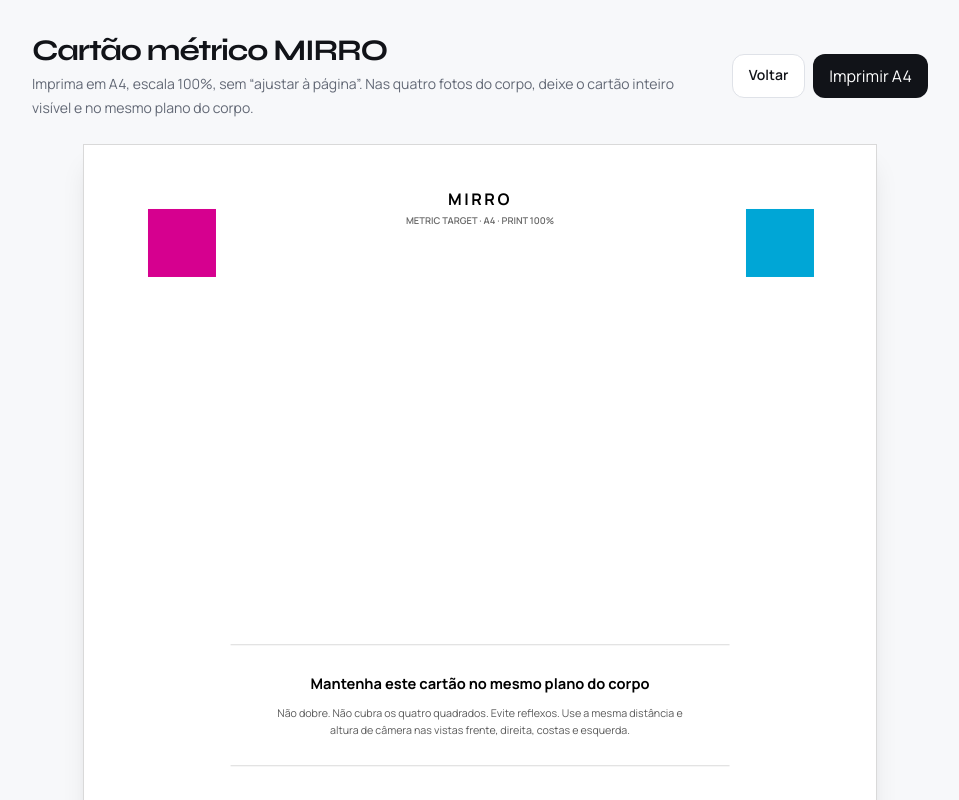
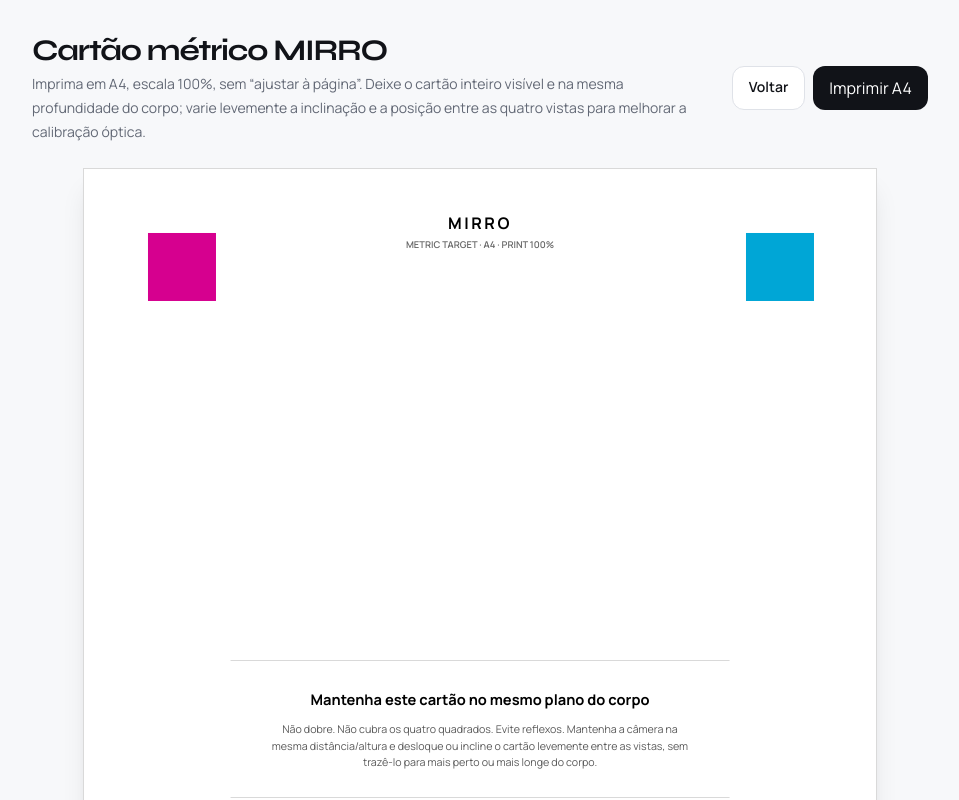
Before and after one commit to xsalles/mirro, a Next.js app: page /calibration-card in a window 1280 px wide. Shown: the top 800 px of the page, without its empty margins (160-1119 px from the left). Built offline with nearby package versions, Linux system fonts and the light colour scheme.

Commit message:
docs: improve optical conditioning guidance on calibration card

```diff
--- a/src/app/calibration-card/page.tsx
+++ b/src/app/calibration-card/page.tsx
@@ -20,7 +20,7 @@
             Cartão métrico MIRRO
           </h1>
           <p className="mt-1 max-w-2xl text-sm leading-6 text-[var(--muted)]">
-            Imprima em A4, escala 100%, sem “ajustar à página”. Nas quatro fotos do corpo, deixe o cartão inteiro visível e no mesmo plano do corpo.
+            Imprima em A4, escala 100%, sem “ajustar à página”. Deixe o cartão inteiro visível e na mesma profundidade do corpo; varie levemente a inclinação e a posição entre as quatro vistas para melhorar a calibração óptica.
           </p>
         </div>
         <div className="flex gap-2">
@@ -72,7 +72,7 @@
           <div className="border-y border-black/15 py-[7mm]">
             <p className="text-[11pt] font-bold">Mantenha este cartão no mesmo plano do corpo</p>
             <p className="mx-auto mt-[3mm] max-w-[112mm] text-[8pt] leading-[1.55] text-black/65">
-              Não dobre. Não cubra os quatro quadrados. Evite reflexos. Use a mesma distância e altura de câmera nas vistas frente, direita, costas e esquerda.
+              Não dobre. Não cubra os quatro quadrados. Evite reflexos. Mantenha a câmera na mesma distância/altura e desloque ou incline o cartão levemente entre as vistas, sem trazê-lo para mais perto ou mais longe do corpo.
             </p>
           </div>
         </div>
```
